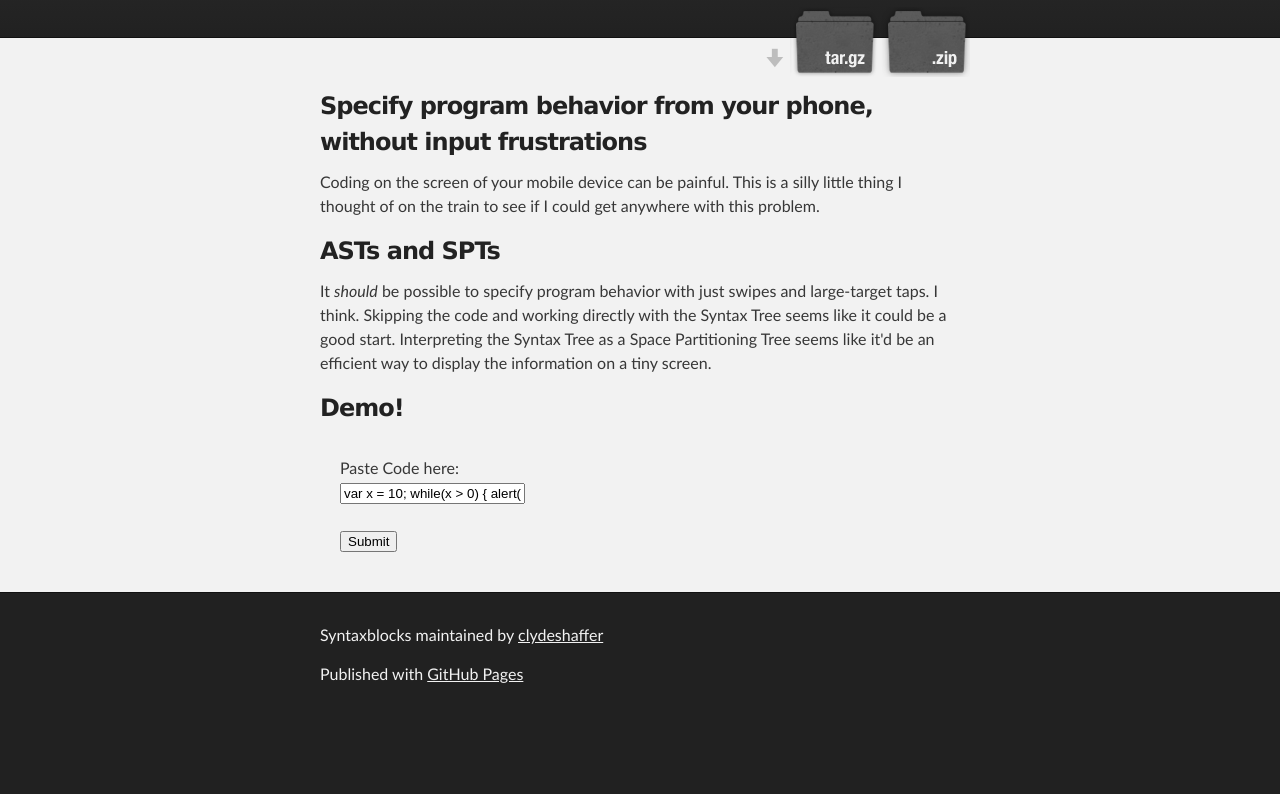
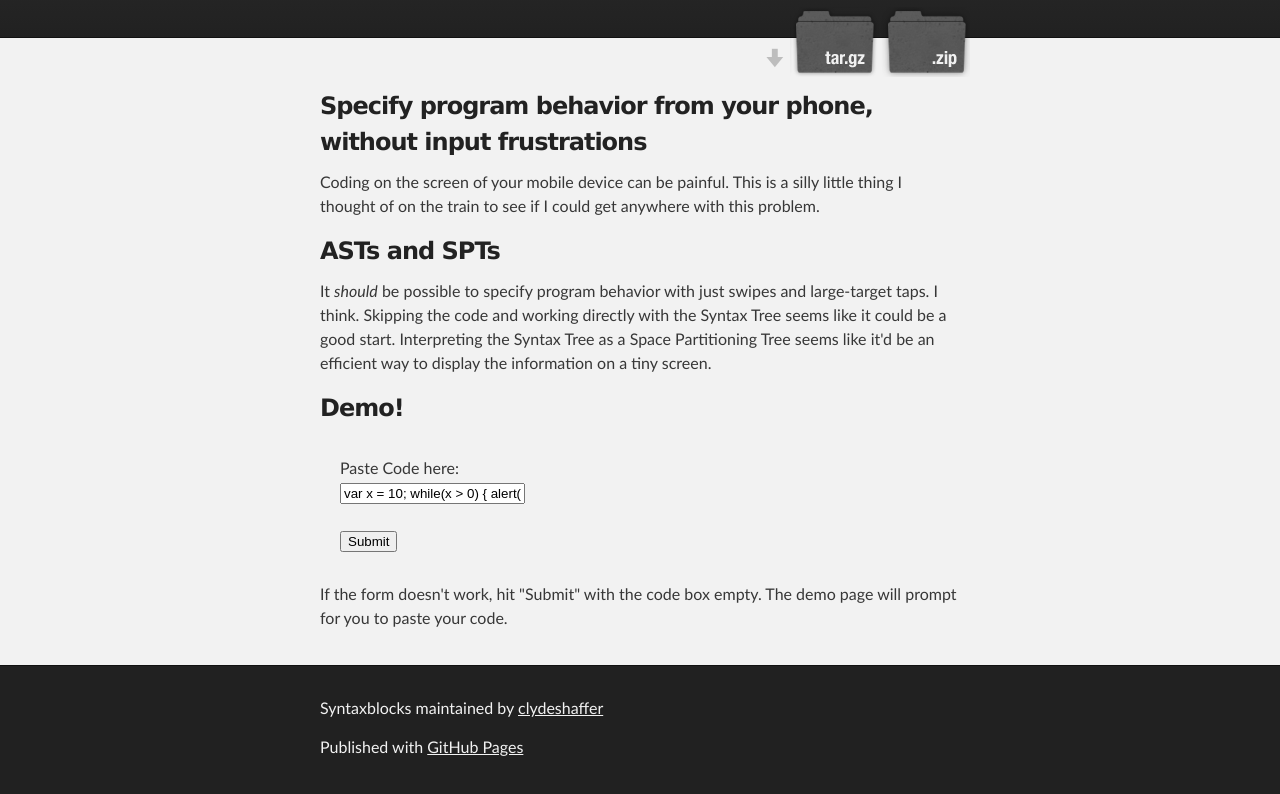
Before and after one commit to clydeshaffer/syntaxblocks, a plain HTML site: page index.html in a window 1280 px wide. Shown: the part 208-1002 px from the top of the page. Before the commit the page ends 929 px from the top, so only its background shows below. Drawn offline with Linux system fonts and the light colour scheme.

Commit message:
demo update

```diff
--- a/index.html
+++ b/index.html
@@ -51,7 +51,7 @@ to see if I could get anywhere with this problem. </p>
         <br><br>
         <input type="submit" value="Submit">
       </form>
-
+      <p>If the form doesn't work, hit "Submit" with the code box empty. The demo page will prompt for you to paste your code.</p>
       </section>
     </div>
 
```
